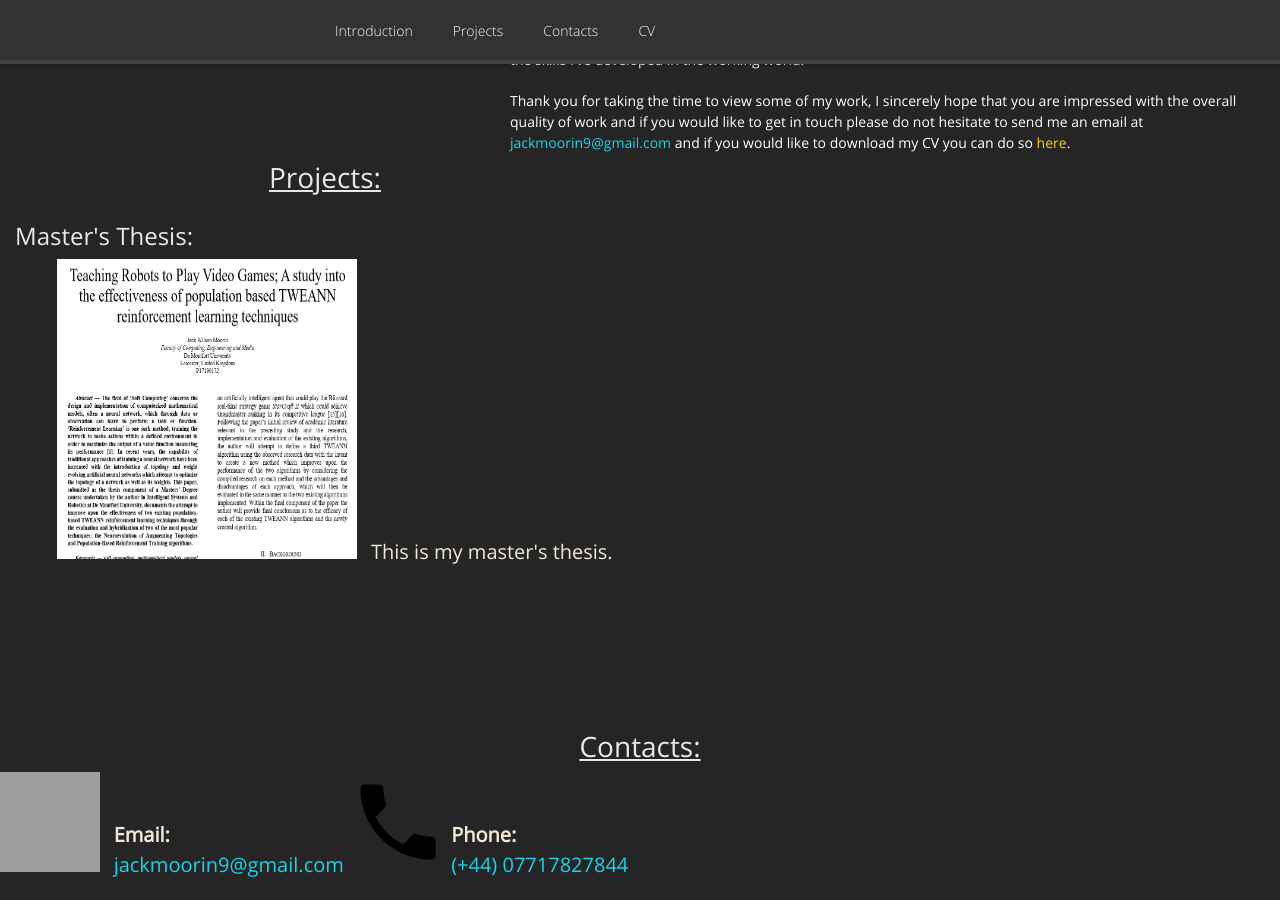
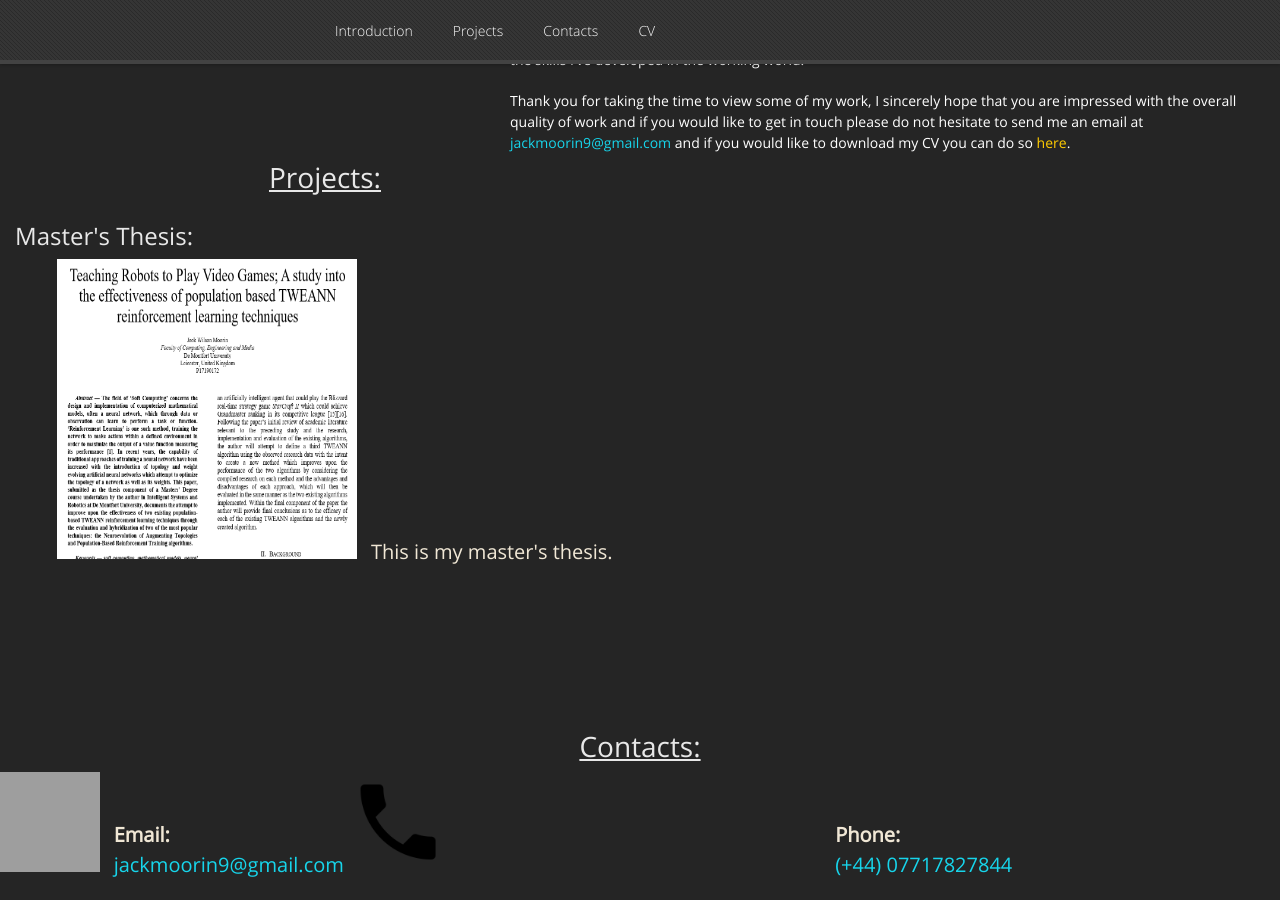
Before and after one commit to GamesProgrammingGrad2021/GamesProgrammingGrad2021.github.io, a Jekyll site: the page built from index.md, in a window 1280 px wide and 900 px high, scrolled down 1060 px. Built offline with Jekyll 4.4.1, drawn with Linux system fonts in a browser that asks for light colours; nearby versions of some CDN libraries; our own code applies the rules of GitHub Pages for plain Markdown files; grey boxes are pictures that could not be loaded.

Commit message:
Update default.html

```diff
--- a/_layouts/default.html
+++ b/_layouts/default.html
@@ -138,11 +138,11 @@
 
 			<!-- Email -->
 			<img src="Email_Icon.png" alt="Email_Icon" width="100" height="100" style="padding-left: 30;%">
-			<span style="display: inline-block; font-size: 20px; padding-left: 10px; padding-top: 20px;"><b>Email:</b><br><span style="color: #17d5eb;">jackmoorin9@gmail.com</span></span>
+			<span style="display: inline-block; font-size: 20px; padding-left: 10px;"><b>Email:</b><br><span style="color: #17d5eb;">jackmoorin9@gmail.com</span></span>
 
 			<!-- Phone -->
-			<img src="Phone_Icon.png" alt="Phone_Icon" width="100" height="100">
-			<span style="display: inline-block; font-size: 20px; padding-right: 30%; padding-top: 20px;"><b>Phone:</b><br><span style="color: #17d5eb;">(+44) 07717827844</span></span>
+			<img src="Phone_Icon.png" alt="Phone_Icon" width="100" height="100" style="padding-right: 30%;">
+			<span style="display: inline-block; font-size: 20px;"><b>Phone:</b><br><span style="color: #17d5eb;">(+44) 07717827844</span></span>
 		</div>
 	</div>
   </body>
```
